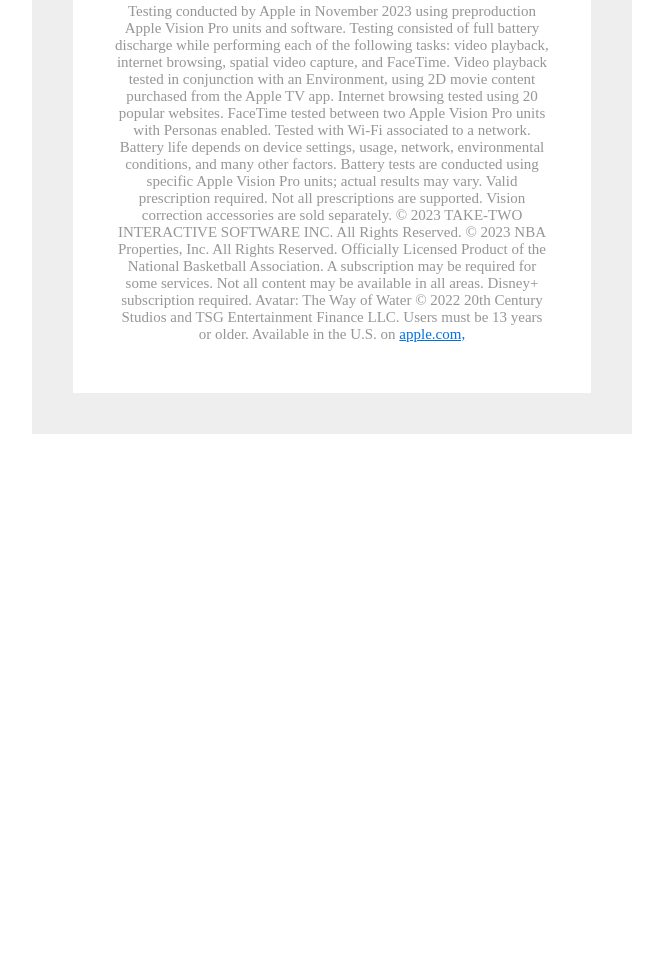
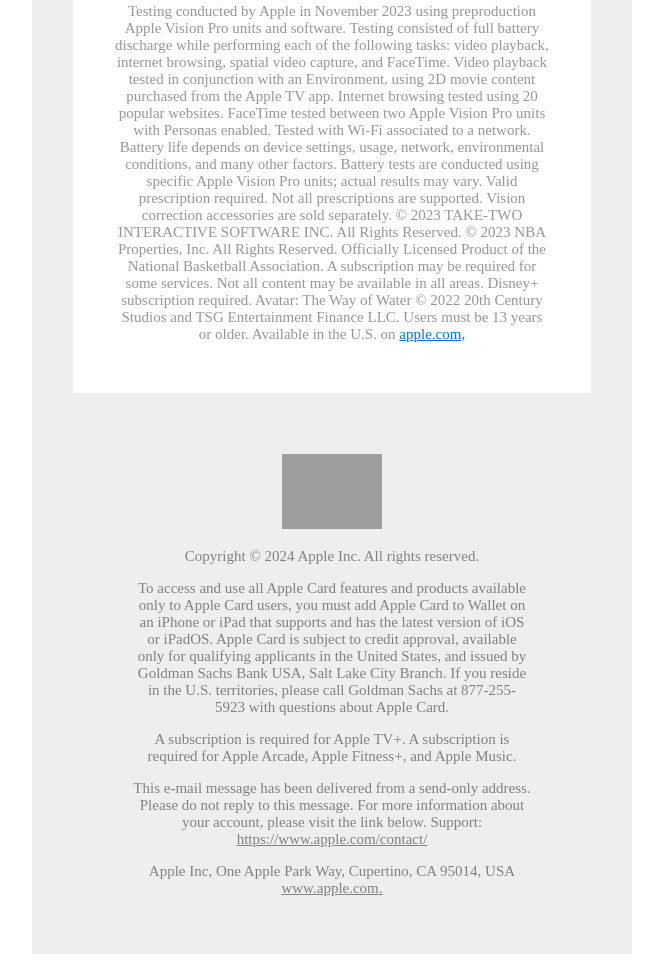
Before and after one commit to Tiesha93/apple-email, a plain HTML site: page index.html in a window 1280 px wide. Shown: the part 3356-4321 px from the top of the page, without its empty margins (308-971 px from the left). Before the commit the page ends 3801 px from the top, so only its background shows below. Drawn offline with Linux system fonts and the light colour scheme; grey boxes are pictures that could not be loaded.

Commit message:
Added table with logo, text, and links.

```diff
--- a/index.html
+++ b/index.html
@@ -743,7 +743,89 @@
                           </table>
                         </td>
                       </tr>
-
+                      <tr>
+                        <td
+                          class="mobile-padding"
+                          style="
+                            background-color: #eeeeee;
+                            padding: 20px 60px 40px;
+                          "
+                        >
+                          <table
+                            width="100%"
+                            role="presentation"
+                            style="border-spacing: 0"
+                          >
+                            <tr>
+                              <td style="text-align: center">
+                                <a
+                                  rel="noopener"
+                                  target="_blank"
+                                  href="https://www.apple.com/"
+                                  ><img
+                                    width="100"
+                                    src="https://i.postimg.cc/XvhpKqQ4/applelogo.png"
+                                    alt="marvel"
+                                    style="border: 0"
+                                /></a>
+                                <p style="color: #818181; font-size: 15px">
+                                  Copyright © 2024 Apple Inc. All rights
+                                  reserved.
+                                </p>
+                                <p style="color: #818181; font-size: 15px">
+                                  To access and use all Apple Card features and
+                                  products available only to Apple Card users,
+                                  you must add Apple Card to Wallet on an iPhone
+                                  or iPad that supports and has the latest
+                                  version of iOS or iPadOS. Apple Card is
+                                  subject to credit approval, available only for
+                                  qualifying applicants in the United States,
+                                  and issued by Goldman Sachs Bank USA, Salt
+                                  Lake City Branch. If you reside in the U.S.
+                                  territories, please call Goldman Sachs at
+                                  877-255-5923 with questions about Apple Card.
+                                </p>
+                                <p style="color: #818181; font-size: 15px">
+                                  A subscription is required for Apple TV+. A
+                                  subscription is required for Apple Arcade,
+                                  Apple Fitness+, and Apple Music.
+                                </p>
+                                <p style="color: #818181; font-size: 15px">
+                                  This e-mail message has been delivered from a
+                                  send-only address. Please do not reply to this
+                                  message. For more information about your
+                                  account, please visit the link below. Support:
+                                  <a href="#" style="color: #818181"
+                                    >https://www.apple.com/contact/</a
+                                  >
+                                </p>
+                                <p style="color: #818181; font-size: 15px">
+                                  Apple Inc, One Apple Park Way, Cupertino, CA
+                                  95014, USA
+                                  <a
+                                    rel="noopener"
+                                    target="_blank"
+                                    href="https://www.apple.com/"
+                                    style="color: #818181"
+                                  >
+                                    www.apple.com.</a
+                                  >
+                                </p>
+                              </td>
+                            </tr>
+                          </table>
+                        </td>
+                      </tr>
+                    </table>
+                  </td>
+                </tr>
+              </table>
+            </div>
+            <!--[if mso]>
+            </td>
+            </tr>
+            </table>
+            <![endif]-->
           </td>
         </tr>
       </table>
```
Lines whose indentation alone changed are shown as unchanged.
